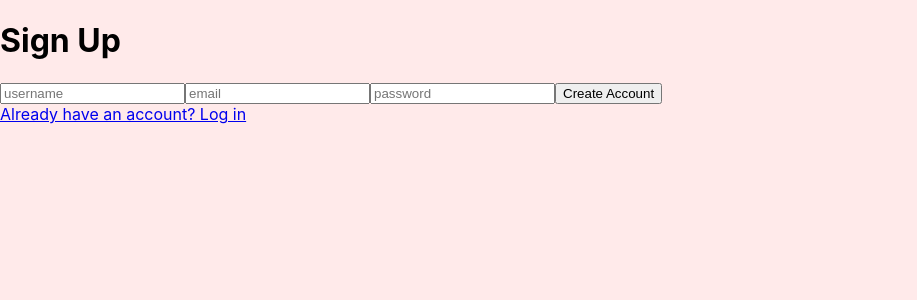
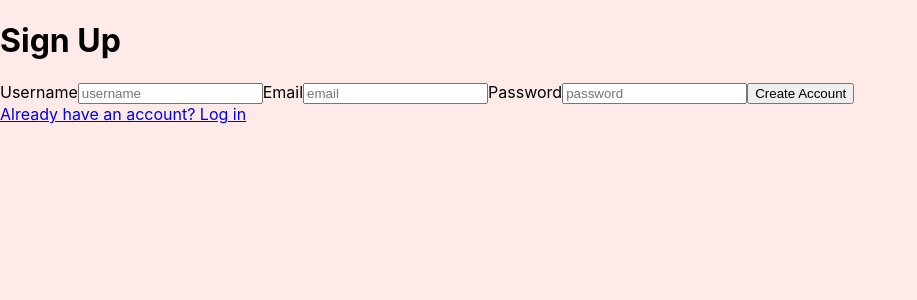
Before and after one commit to sarigu/foody_booking, a React (Create React App) app in the folder frontend/: page /signup in a window 1280 px wide. Shown: the top 300 px of the page, without its empty margins (0-917 px from the left). Built offline with nearby package versions, Linux system fonts and the light colour scheme.

Commit message:
feat/added lables for all form inputs

```diff
--- a/frontend/src/components/LoginForm.js
+++ b/frontend/src/components/LoginForm.js
@@ -4,8 +4,10 @@ export default class LoginForm extends Component {
   render() {
     return (
       <form onSubmit={this.props.onLogin}>
-        <input type="email" name="email" placeholder="email" required />
-        <input type="password" name="password" placeholder="password" required />
+        <label htmlFor="email">Email</label>
+        <input type="email" id="email" name="email" placeholder="email" required />
+        <label htmlFor="password">Password</label>
+        <input type="password" id="password" name="password" placeholder="password" required />
         <button>Login</button>
       </form>
     );
--- a/frontend/src/components/RestaurantForm.js
+++ b/frontend/src/components/RestaurantForm.js
@@ -41,16 +41,15 @@ export default class RestaurantForm extends React.Component {
         <h1>Restaurant Details</h1>
         <form id="retaurantForm" method="POST" onSubmit={this.handleDetailsUpdate}>
           <label htmlFor="name">Name</label>
-            <input name="name" type="name" defaultValue={Name} />
+          <input name="name" id="name" type="text" defaultValue={Name} />
           <label htmlFor="address">Address</label>
-            <input name="address" type="text" defaultValue={Address} />
+          <input name="address" id="address" type="text" defaultValue={Address} />
           <label htmlFor="description">Description</label>
-            <input name="description" type="text" defaultValue={Description} />
+          <input name="description" id="description" type="text" defaultValue={Description} />
           <label htmlFor="email">Email</label>
-            <input name="email" type="email" defaultValue={Email} />
+          <input name="email" id="email" type="email" defaultValue={Email} />
           <label htmlFor="phone">Phone</label>
-            <input name="phone" type="tel" defaultValue={Phone} />
-
+          <input name="phone" id="phone" type="tel" defaultValue={Phone} />
           <button>Update</button>
         </form>
       </div>
--- a/frontend/src/components/SignUpForm.js
+++ b/frontend/src/components/SignUpForm.js
@@ -4,9 +4,12 @@ export default class SignUpForm extends Component {
   render() {
     return (
       <form onSubmit={this.props.onCreateAccount}>
-        <input type="text" name="username" placeholder="username" />
-        <input type="email" name="email" placeholder="email" />
-        <input type="password" name="password" placeholder="password" />
+        <label htmlFor="username">Username</label>
+        <input type="text" id="username" name="username" placeholder="username" />
+        <label htmlFor="email">Email</label>
+        <input type="email" id="email" name="email" placeholder="email" />
+        <label htmlFor="password">Password</label>
+        <input type="password" id="password" name="password" placeholder="password" />
         <button>Create Account</button>
       </form>
     );
```
Also changed, not shown: frontend/src/pages/SeatAdd.js (+6 -3 lines), 1 other file (tests, documents, lock files or other folders). Lines whose indentation alone changed are shown as unchanged.
